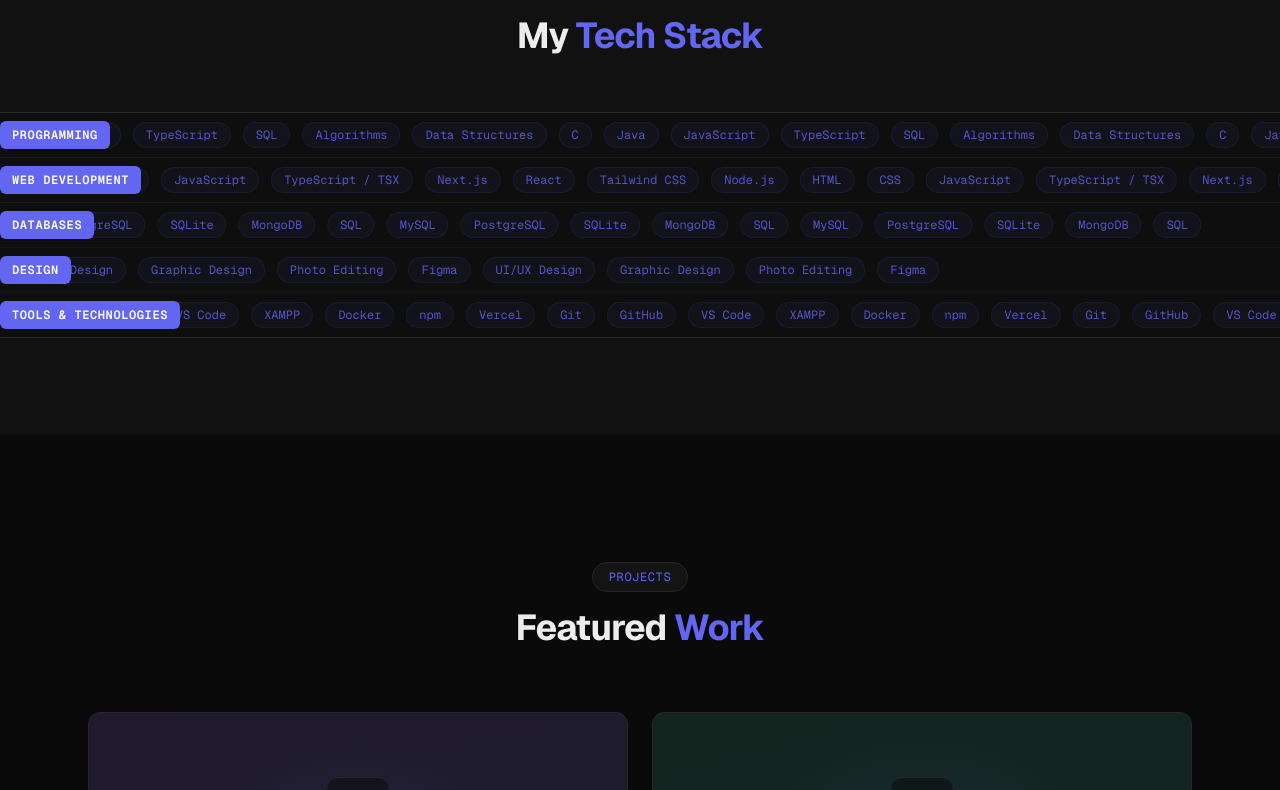
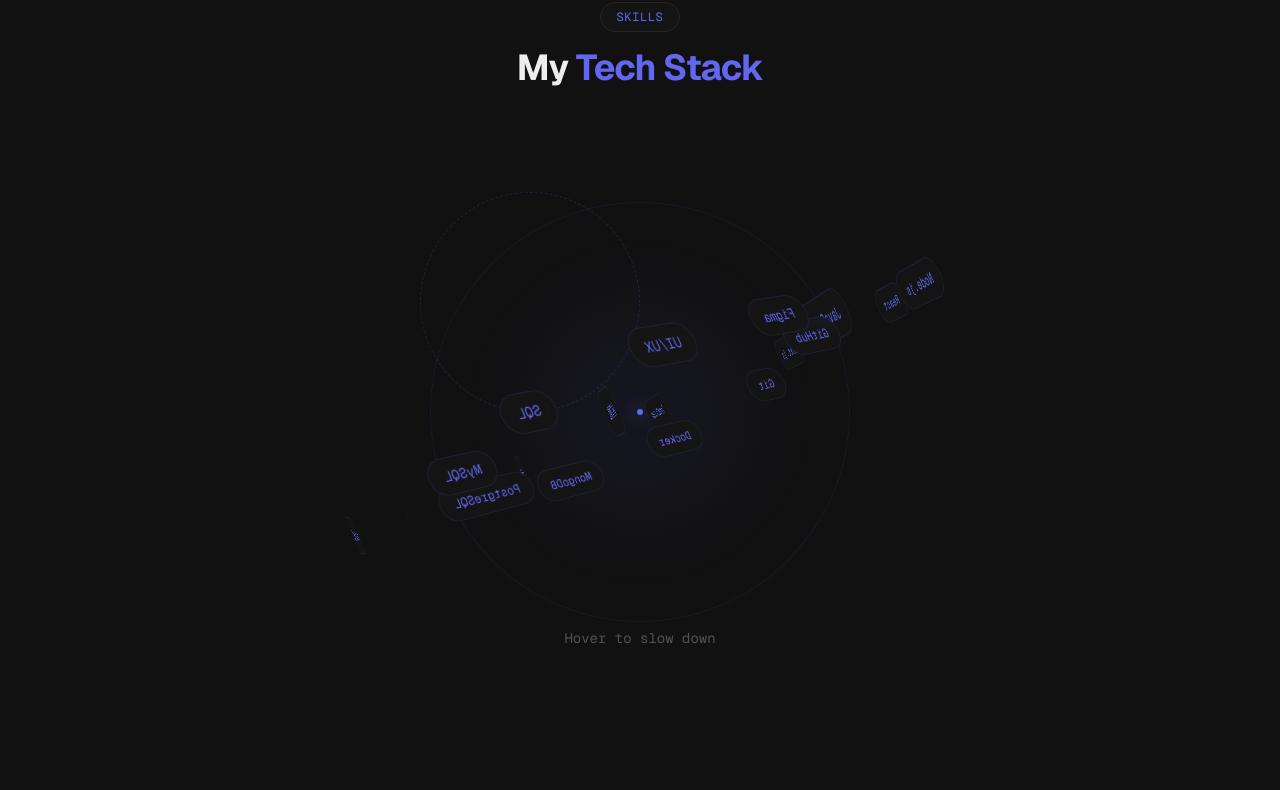
Before and after one commit to houssamdjaidja/Portfolio, a Next.js app: page / in a window 1280 px wide. Shown: the part 2070-2860 px from the top of the page. Built offline with nearby package versions, Linux system fonts and the light colour scheme.

Commit message:
Redesign tech stack as 3D orbital wave

```diff
--- a/src/app/globals.css
+++ b/src/app/globals.css
@@ -126,3 +126,13 @@ body {
 .marquee-track.reverse {
   animation-name: marquee-right;
 }
+
+@keyframes orbit-outer {
+  from { transform: rotateY(0deg) rotateX(24deg); }
+  to { transform: rotateY(360deg) rotateX(24deg); }
+}
+
+@keyframes orbit-inner {
+  from { transform: rotateY(0deg) rotateX(-28deg); }
+  to { transform: rotateY(360deg) rotateX(-28deg); }
+}
--- a/src/components/Skills.tsx
+++ b/src/components/Skills.tsx
@@ -1,54 +1,32 @@
 "use client";
 
-const categories = [
-  {
-    title: "Programming",
-    skills: ["C", "Java", "JavaScript", "TypeScript", "SQL", "Algorithms", "Data Structures"],
-  },
-  {
-    title: "Web Development",
-    skills: ["HTML", "CSS", "JavaScript", "TypeScript / TSX", "Next.js", "React", "Tailwind CSS", "Node.js"],
-  },
-  {
-    title: "Databases",
-    skills: ["MySQL", "PostgreSQL", "SQLite", "MongoDB", "SQL"],
-  },
-  {
-    title: "Design",
-    skills: ["UI/UX Design", "Graphic Design", "Photo Editing", "Figma"],
-  },
-  {
-    title: "Tools & Technologies",
-    skills: ["Git", "GitHub", "VS Code", "XAMPP", "Docker", "npm", "Vercel"],
-  },
+const tech = [
+  "TypeScript",
+  "Next.js",
+  "React",
+  "Node.js",
+  "JavaScript",
+  "HTML",
+  "CSS",
+  "Tailwind",
+  "C",
+  "Java",
+  "SQL",
+  "MySQL",
+  "PostgreSQL",
+  "MongoDB",
+  "Docker",
+  "Git",
+  "GitHub",
+  "Figma",
+  "UI/UX",
 ];
-
-function MarqueeRow({ title, skills, reverse }: { title: string; skills: string[]; reverse?: boolean }) {
-  const items = [...skills, ...skills, ...skills];
-  return (
-    <div className="relative flex items-center gap-4 overflow-hidden py-2 border-b border-border/40 last:border-b-0">
-      <div className="shrink-0 px-3 py-1.5 rounded-md bg-accent text-white text-[11px] sm:text-xs font-mono font-semibold uppercase tracking-wider z-10">
-        {title}
-      </div>
-      <div className={`marquee-track flex whitespace-nowrap items-center gap-3 ${reverse ? "reverse" : ""}`}>
-        {items.map((s, i) => (
-          <span
-            key={`${s}-${i}`}
-            className="px-3 py-1 rounded-full border border-accent/10 bg-accent/5 text-[11px] sm:text-xs font-mono text-accent/80 whitespace-nowrap"
-          >
-            {s}
-          </span>
-        ))}
-      </div>
-    </div>
-  );
-}
 
 export default function Skills() {
   return (
-    <section id="skills" className="py-12 sm:py-20 lg:py-24 bg-surface overflow-hidden">
+    <section id="skills" className="py-16 sm:py-24 lg:py-32 bg-surface overflow-hidden">
       <div className="max-w-6xl mx-auto px-4 sm:px-6">
-        <div className="text-center mb-10 sm:mb-14">
+        <div className="text-center mb-12 sm:mb-16">
           <span className="inline-block px-3 sm:px-4 py-1.5 rounded-full border border-border bg-card text-xs font-mono text-accent mb-4 tracking-wider uppercase">
             Skills
           </span>
@@ -58,13 +36,74 @@ export default function Skills() {
         </div>
       </div>
 
-      <div className="border-y border-border bg-background/40">
-        <div className="flex flex-col">
-          {categories.map((cat, i) => (
-            <MarqueeRow key={cat.title} title={cat.title} skills={cat.skills} reverse={i % 2 === 1} />
+      <div className="relative h-[420px] sm:h-[520px] [perspective:1200px]">
+        <div
+          className="absolute left-1/2 top-1/2 w-[300px] h-[300px] sm:w-[420px] sm:h-[420px] rounded-full border border-accent/10 -translate-x-1/2 -translate-y-1/2"
+          style={{
+            background:
+              "radial-gradient(circle at center, rgba(99,102,241,0.08) 0%, transparent 60%)",
+          }}
+        />
+        <div
+          className="absolute left-1/2 top-1/2 w-[160px] h-[160px] sm:w-[220px] sm:h-[220px] rounded-full border border-dashed border-accent/20 -translate-x-1/2 -translate-y-1/2"
+          style={{ transform: "translate(-50%,-50%)" }}
+        />
+        <div
+          className="absolute left-1/2 top-1/2 w-[6px] h-[6px] rounded-full bg-accent -translate-x-1/2 -translate-y-1/2"
+          style={{ boxShadow: "0 0 20px rgba(99,102,241,0.8)" }}
+        />
+
+        <div className="absolute left-1/2 top-1/2 w-0 h-0 [transform-style:preserve-3d] [animation:orbit-outer_28s_linear_infinite]">
+          {tech.slice(0, 10).map((t, i) => (
+            <Chip
+              key={t}
+              label={t}
+              radius={300}
+              angle={i * (360 / 10)}
+              tilt={15}
+              scoped
+            />
           ))}
+        </div>
+
+        <div className="absolute left-1/2 top-1/2 w-0 h-0 [transform-style:preserve-3d] [animation:orbit-inner_20s_linear_infinite_reverse]">
+          {tech.slice(10).map((t, i) => (
+            <Chip key={t} label={t} radius={190} angle={i * (360 / 9)} tilt={-20} scoped />
+          ))}
+        </div>
+
+        <div className="absolute bottom-6 left-1/2 -translate-x-1/2 text-xs sm:text-sm font-mono text-dim">
+          Hover to slow down
         </div>
       </div>
     </section>
   );
 }
+
+function Chip({
+  label,
+  radius,
+  angle,
+  tilt,
+  scoped,
+}: {
+  label: string;
+  radius: number;
+  angle: number;
+  tilt: number;
+  scoped: boolean;
+}) {
+  const rad = (angle * Math.PI) / 180;
+  const x = radius * Math.cos(rad);
+  const z = radius * Math.sin(rad);
+  return (
+    <span
+      className="absolute left-0 top-0 whitespace-nowrap px-3 py-1.5 sm:px-4 sm:py-2 rounded-full border border-accent/15 bg-card/80 backdrop-blur-sm text-accent font-mono text-xs sm:text-sm"
+      style={{
+        transform: `translate(-50%,-50%) translateX(${x}px) translateZ(${z}px) rotateY(${tilt}deg)`,
+      }}
+    >
+      {label}
+    </span>
+  );
+}
```
